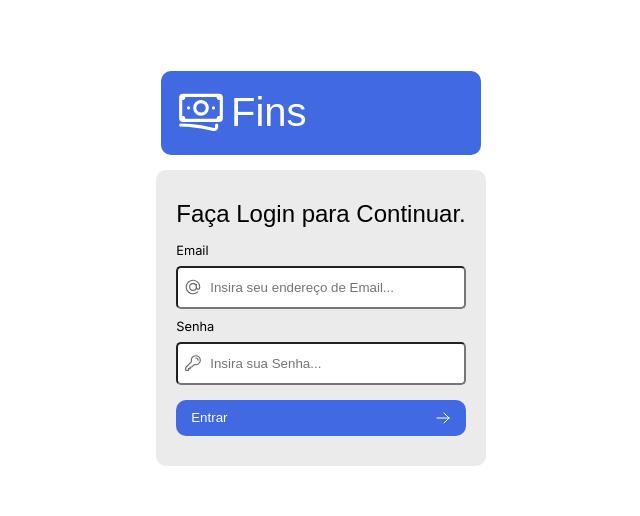
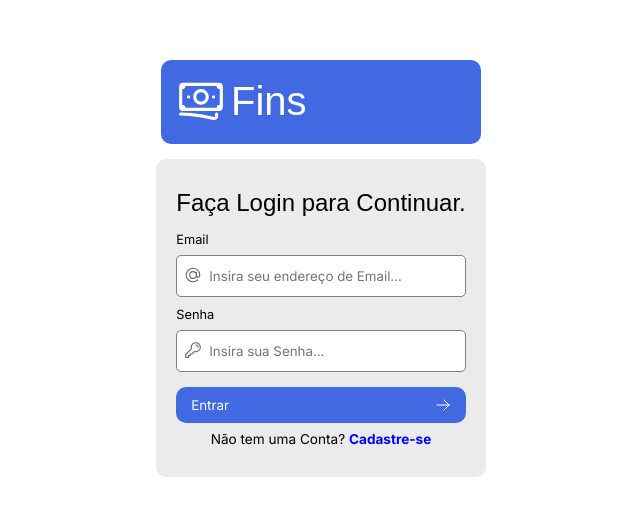
Before and after one commit to HestDreemurr/fins, a Next.js app: page /login in a window 1280 px wide. Shown: the part 152-668 px from the top of the page, without its empty margins (319-959 px from the left). Built offline with nearby package versions, Linux system fonts and the light colour scheme; a web font is replaced by a local one.

Commit message:
Link para a página de Cadastro
TODO: Página de Cadastro ;-;

```diff
--- a/src/app/login/login.module.css
+++ b/src/app/login/login.module.css
@@ -31,6 +31,7 @@
   color: dimgray;
 }
 .main .form form div input {
+  border: 1px solid gray;
   width: 100%;
   padding: 12px;
   padding-left: 32px;
@@ -58,6 +59,18 @@
 .main .form form button:hover {
   background-color: mediumblue;
 }
+.main .form p {
+  font-size: 0.85em;
+  margin-top: 8px;
+  text-align: center;
+}
+.main .form p a {
+  text-decoration: none;
+  color: blue;
+}
+.main .form p a:hover {
+  text-decoration: underline;
+}
 
 @media screen and (min-width: 768px) {
   .main {
--- a/src/app/login/login.module.scss
+++ b/src/app/login/login.module.scss
@@ -36,6 +36,7 @@
         }
 
         input {
+          border: 1px solid gray;
           width: 100%;
           padding: 12px;
           padding-left: 32px;
@@ -60,6 +61,16 @@
         background-color: mediumblue;
       }
     }
+
+    p {
+      font-size: 0.85em;
+      margin-top: 8px;
+      text-align: center;
+
+      a {
+        @include styles.link;
+      }
+    }
   }
 }
 
--- a/src/app/login/page.jsx
+++ b/src/app/login/page.jsx
@@ -1,5 +1,6 @@
 import Header from "@/ui/header"
 import LoginForm from "@/ui/forms/login-form"
+import Link from "next/link"
 import { lusitanaFont } from "@/ui/fonts"
 import styles from "./login.module.css"
 
@@ -12,6 +13,10 @@ export default function LoginPage() {
         <h2 className={lusitanaFont.className}>Faça Login para Continuar.</h2>
 
         <LoginForm />
+
+        <p>
+          Não tem uma Conta? <Link href="/cadastro"><strong>Cadastre-se</strong></Link>
+        </p>
       </section>
     </main>
   )
--- a/src/ui/forms/login-form.jsx
+++ b/src/ui/forms/login-form.jsx
@@ -1,4 +1,5 @@
 import { AtSymbolIcon, KeyIcon, ArrowRightIcon } from "@heroicons/react/24/outline"
+import { interFont } from "@/ui/fonts"
 
 export default function LoginForm() {
   return (
@@ -6,21 +7,21 @@ export default function LoginForm() {
       <div>
         <label htmlFor="email">Email</label>
         <span>
-          <AtSymbolIcon width={18} height={18} className="icon" />
+          <AtSymbolIcon width={18} height={18} />
         </span>
         <input type="text"
-        id="email" name="email" placeholder="Insira seu endereço de Email..." />
+        id="email" name="email" placeholder="Insira seu endereço de Email..." className={interFont.className} />
       </div>
 
       <div>
         <label htmlFor="password">Senha</label>
         <span>
-          <KeyIcon width={18} height={18} className="icon" />
+          <KeyIcon width={18} height={18} />
         </span>
-        <input type="password" id="password" name="password" placeholder="Insira sua Senha..." autoComplete="current-password"/>
+        <input type="password" id="password" name="password" placeholder="Insira sua Senha..." autoComplete="current-password" className={interFont.className} />
       </div>
 
-      <button type="submit">
+      <button type="submit" className={interFont.className}>
         Entrar <ArrowRightIcon width={16} height={16} />
       </button>
     </form>
```
Also changed, not shown: src/app/(home)/home.module.scss (+1 -6 lines), src/scss/_styles.scss (+9 -0 lines), 2 other files (tests, documents, lock files or other folders).
